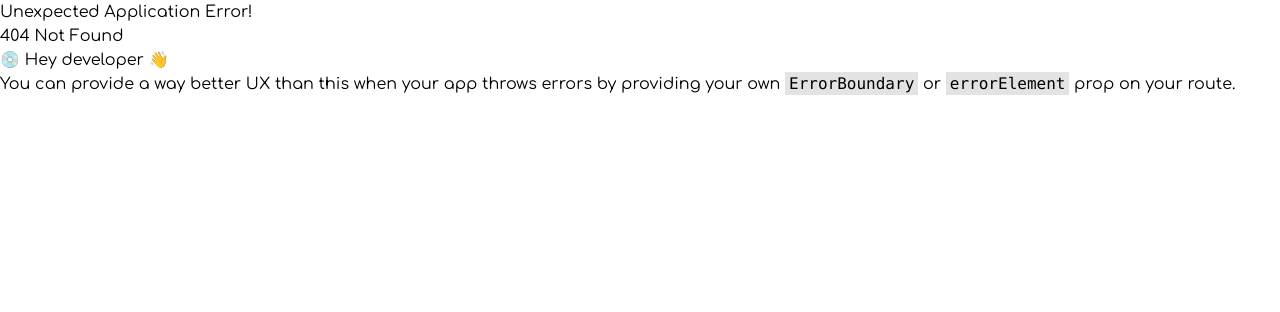
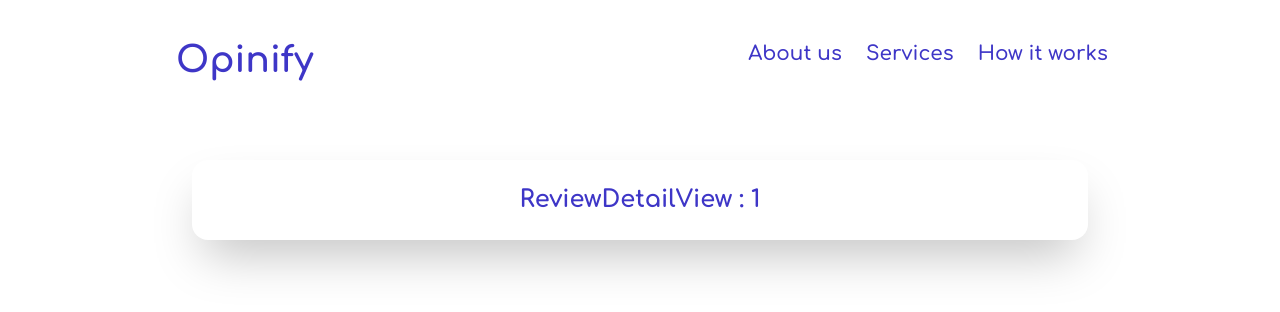
Before and after one commit to ibrahim-naeem/Opinify, a React (Vite) app: page /reviewDetails/1 in a window 1280 px wide. Before the commit this address had no page. Shown: the top 312 px of the page. Built offline with nearby package versions, Linux system fonts and the light colour scheme.

Commit message:
mac commit

```diff
--- a/src/App.jsx
+++ b/src/App.jsx
@@ -4,6 +4,7 @@ import { MainContextProvider } from "./Context/MainContext.jsx";
 import MainLayout from "./Components/MainLayout.jsx";
 import Email from "./Pages/Email.jsx";
 import Review from "./Pages/Review.jsx";
+import ReviewDetailView from "./Components/ReviewDetailView.jsx";
 
 const router = createBrowserRouter([
   {
@@ -16,6 +17,10 @@ const router = createBrowserRouter([
       {
         path: "review",
         element: <Review />,
+      },
+      {
+        path: "reviewDetails/:id",
+        element: <ReviewDetailView />,
       },
     ],
   },
--- a/src/Components/Header.jsx
+++ b/src/Components/Header.jsx
@@ -8,7 +8,7 @@ function Header() {
         <h1
           style={{ color: COLORS.text }}
           className={`text-4xl font-extrabold font-comfortaa px-4`}
-          onClick={() => navigate("/")}
+          onClick={() => navigate("/review")}
         >
           Opinify
         </h1>
--- /dev/null
+++ b/src/Components/ReviewDetailView.jsx
@@ -0,0 +1,22 @@
+import React from "react";
+import { motion } from "framer-motion";
+import { useParams } from "react-router";
+
+function ReviewDetailView() {
+  const { id } = useParams();
+  return (
+    <motion.div
+      initial={{ opacity: 0, y: 20 }}
+      animate={{ opacity: 1, y: 0 }}
+      transition={{ duration: 0.5 }}
+      className=" w-[70vw] mx-auto my-10 bg-white flex flex-col items-center
+    gap-4 rounded-2xl shadow-2xl"
+    >
+      <h2 className="text-2xl py-6 font-bold text-center text-heading">
+        ReviewDetailView : {id}
+      </h2>
+    </motion.div>
+  );
+}
+
+export default ReviewDetailView;
--- a/src/Components/ReviewsList.jsx
+++ b/src/Components/ReviewsList.jsx
@@ -1,5 +1,6 @@
 import { motion } from "framer-motion";
-const Data = () => {
+import { useNavigate } from "react-router";
+const Data = ({ navigate }) => {
   return (
     <div className=" w-[80%] mb-4 flex gap-10 rounded-2xl shadow-2xl overflow-clip">
       <img
@@ -19,7 +20,10 @@ const Data = () => {
           veritatis dolorum eum eveniet modi, unde amet suscipit ipsam
           voluptatum aut, corrupti laudantium officia!
         </p>
-        <button className="mx-auto w-80 p-4 border rounded-4xl border-heading text-heading">
+        <button
+          className="mx-auto w-80 p-4 border rounded-4xl border-heading text-heading"
+          onClick={() => navigate(`/reviewDetails/${1234}`)}
+        >
           Read Me..
         </button>
       </div>
@@ -28,6 +32,7 @@ const Data = () => {
 };
 
 function ReviewsList() {
+  const navigate = useNavigate();
   return (
     <motion.div
       initial={{ opacity: 0, y: 20 }}
@@ -38,7 +43,7 @@ function ReviewsList() {
       <h2 className="text-2xl py-6 font-bold text-center text-heading">
         Reviews
       </h2>
-      <Data />
+      <Data navigate={navigate} />
       <Data />
       <Data />
       <Data />
--- a/src/Pages/Review.jsx
+++ b/src/Pages/Review.jsx
@@ -4,6 +4,7 @@ import Toggle from "../Components/Toggle";
 import { MainContext } from "../Context/MainContext";
 import AddReviewForm from "../Components/AddReviewForm";
 import ReviewsList from "../Components/ReviewsList";
+// import { Outlet } from "react-router";
 
 function Review() {
   const { toggle } = useContext(MainContext);
@@ -12,6 +13,8 @@ function Review() {
     <div className="flex flex-col items-center py-10">
       <Toggle />
       {toggle === "add" ? <AddReviewForm /> : <ReviewsList />}
+
+      {/* <Outlet /> */}
     </div>
   );
 }
```
